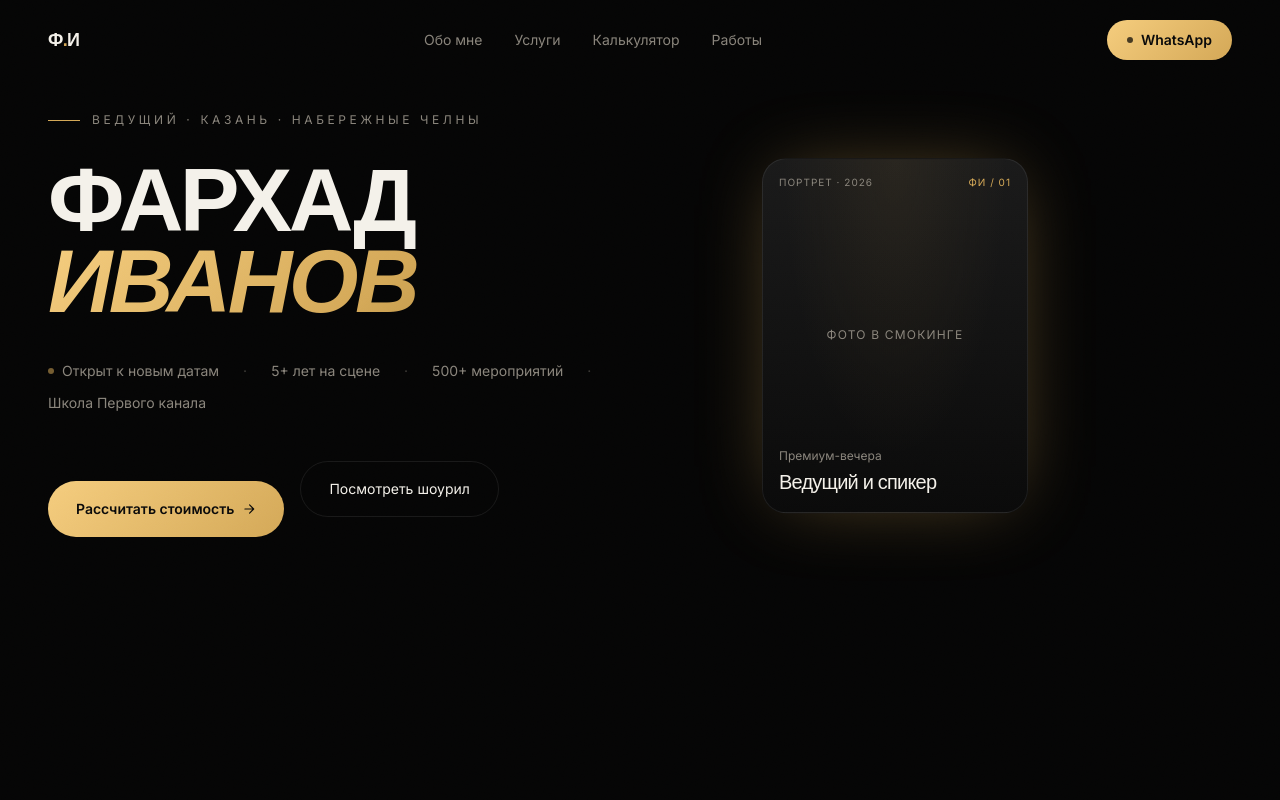
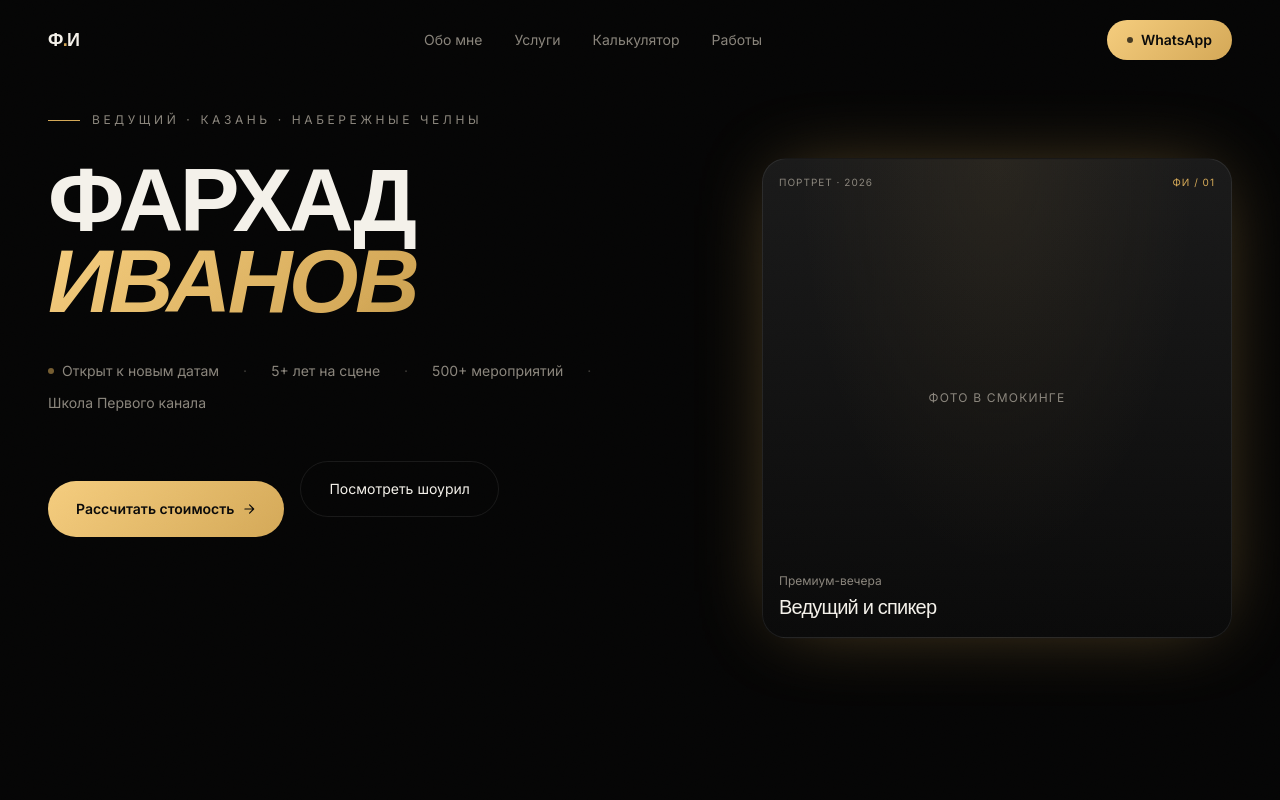
Before and after one commit to ueeet/farhad, a Next.js app: page / in a window 1280 px wide. Shown: the top 800 px of the page. Built offline with nearby package versions, Linux system fonts and the light colour scheme; a web font is replaced by a local one.

Commit message:
auto: update

```diff
--- a/src/components/Hero.tsx
+++ b/src/components/Hero.tsx
@@ -91,8 +91,8 @@ export function Hero() {
             </div>
           </div>
 
-          <div className="lg:col-span-3">
-            <div className="hero-photo relative aspect-[3/4] rounded-3xl overflow-hidden placeholder-card gold-glow float-anim">
+          <div className="lg:col-span-5">
+            <div className="hero-photo relative w-full aspect-[4/5] lg:aspect-auto lg:h-full lg:min-h-[480px] rounded-3xl overflow-hidden placeholder-card gold-glow float-anim">
               <div className="absolute inset-0 flex items-center justify-center text-text-muted text-xs uppercase tracking-widest">
                 фото в смокинге
               </div>
```
